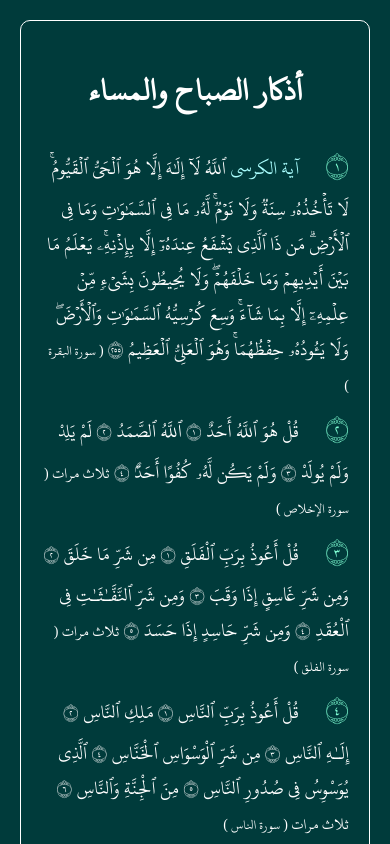
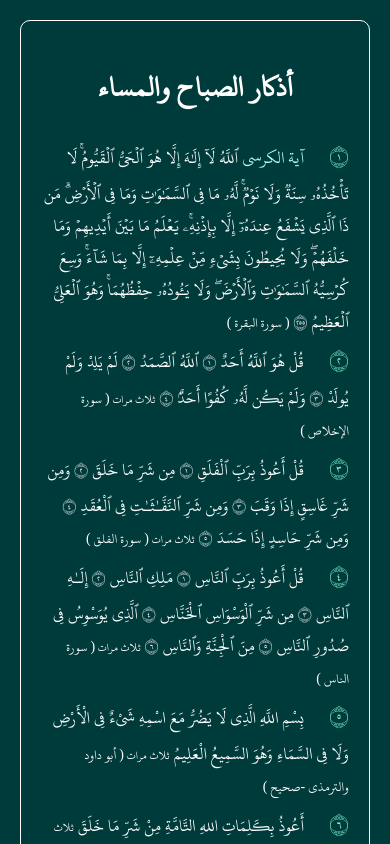
Before and after one commit to RashedAbdullah/morning-duas, a React (Vite) app: page / in a window 390 px wide. Shown: the top 844 px of the page. Built offline with nearby package versions, Linux system fonts and the light colour scheme.

Commit message:
responsive

```diff
--- a/index.html
+++ b/index.html
@@ -4,7 +4,6 @@
     <meta charset="UTF-8" />
     <meta name="viewport" content="width=device-width, initial-scale=1.0" />
     <title>أذكار الصباح والمساء</title>
-
   </head>
   <body>
     <div id="root"></div>
--- a/src/css/duas.css
+++ b/src/css/duas.css
@@ -59,9 +59,19 @@ body {
 
 @media (max-width: 700px) {
     .duaTitle {
-        font-size: 22px;
+        font-size: 20px;
     }
     .mainDuaDiv {
-        font-size: 20px;
+        font-size: 18px;
+    }
+    .mainDuaDiv .duaNumber {
+        font-size: 25px;
+    }
+    .mainDuaDiv .duaRepeat  {
+        font-size: 12px;
+    }
+    .duafooter {
+        font-size: 12px;
+        text-align: center;
     }
 }
```
